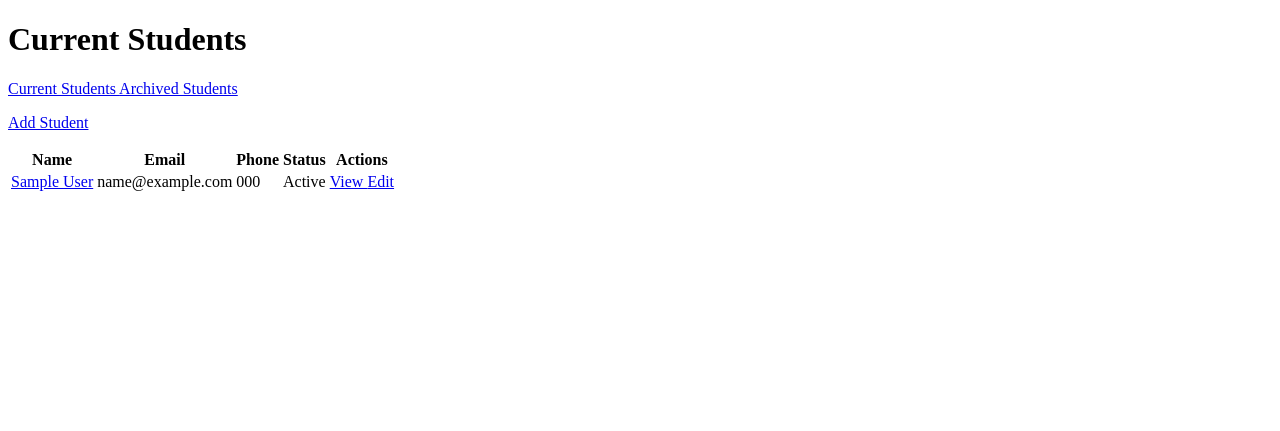
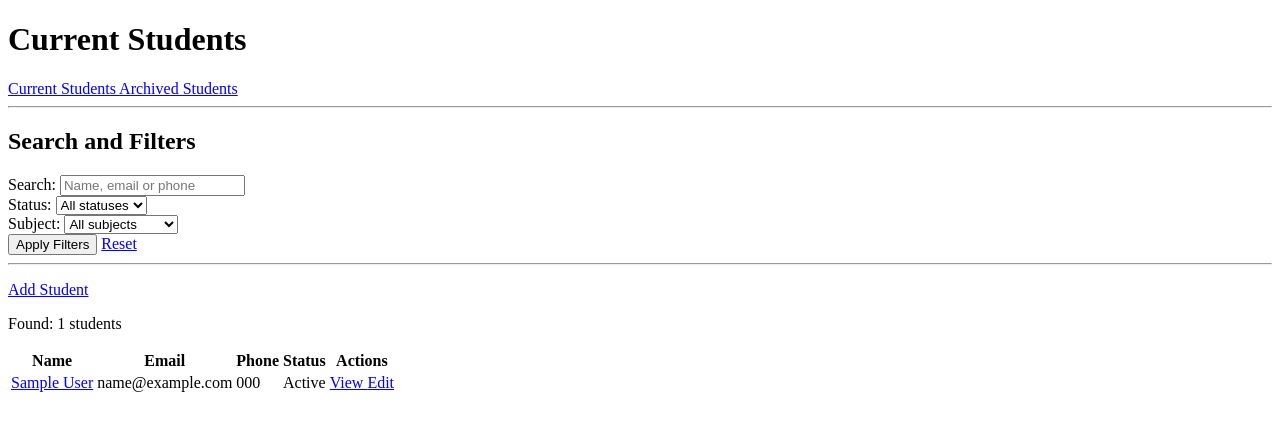
Before and after one commit to Head-Shot-53/mini_crm_system, a Django app: page /students/ in a window 1280 px wide. Shown: the part 47-478 px from the top of the page. Run offline with Django 5.2, Linux system fonts and the light colour scheme; a user stored in the database is signed in; tables that the repository leaves empty hold one stand-in row (values such as "Sample post").

Commit message:
feat: add student search filtering and pagination

```diff
--- a/apps/students/forms.py
+++ b/apps/students/forms.py
@@ -92,3 +92,49 @@ class SubjectAssignmentForm(forms.Form):
                 id__in=assigned_subject_ids,
             ).order_by("name")
         )
+
+
+class StudentFilterForm(forms.Form):
+
+    q = forms.CharField(required=False,max_length=100,label="Search",
+        widget=forms.TextInput(
+            attrs={
+                "placeholder": "Name, email or phone"
+            }
+        )
+    )
+
+    status = forms.ChoiceField(
+        required=False,
+        choices=[
+            ("", "All statuses"),
+            *[
+                choice
+                for choice in Student.Status.choices
+                if choice[0] != Student.Status.ARCHIVED
+            ]
+        ]
+    )
+
+    subject = forms.ModelChoiceField(
+        queryset=Subject.objects.none(),
+        required=False,
+        empty_label="All subjects"
+    )
+
+    def __init__(self, *args, workspace, archived=False, **kwargs):
+        super().__init__(*args, **kwargs)
+
+        self.fields["subject"].queryset = (
+            Subject.objects
+            .filter(workspace=workspace)
+            .order_by("name")
+        )
+
+        if archived:
+            self.fields.pop("status")
+
+    def clean_q(self):
+        value = self.cleaned_data["q"]
+
+        return " ".join(value.split())
--- /dev/null
+++ b/apps/students/selectors.py
@@ -0,0 +1,33 @@
+from django.db.models import Q
+
+from .models import Student
+
+
+def get_filtered_students(*, workspace, archived=False, q="", status=None, subject=None):
+    students = Student.objects.filter(workspace=workspace)
+
+    if archived:
+        students = students.filter(status=Student.Status.ARCHIVED)
+
+    else:
+        students = students.exclude(status=Student.Status.ARCHIVED)
+
+        if status:
+            students = students.filter(status=status)
+
+    if q:
+        for term in q.split():
+            students = students.filter(
+                Q(first_name__icontains=term)
+                | Q(last_name__icontains=term)
+                | Q(email__icontains=term)
+                | Q(phone__icontains=term)
+            )
+
+    if subject is not None:
+        students = students.filter(
+            subject_enrollments__subject=subject,
+            subject_enrollments__subject__workspace=workspace
+        )
+
+    return students.order_by("last_name", "first_name", "id")
--- a/apps/students/views.py
+++ b/apps/students/views.py
@@ -6,6 +6,7 @@ from django.http import Http404
 from django.shortcuts import get_object_or_404, redirect, render
 from django.views.decorators.http import require_POST
 from django.http import HttpResponseForbidden
+from django.core.paginator import Paginator
 
 from .services.lifecycle import STATUS_TRANSITIONS, change_student_status
 
@@ -13,7 +14,8 @@ from apps.academics.models import Subject
 from apps.academics.services import assign_subject_to_student
 from apps.workspaces.selectors import get_user_workspace
 
-from .forms import StudentForm, SubjectAssignmentForm
+from .forms import StudentForm, SubjectAssignmentForm, StudentFilterForm
+from .selectors import get_filtered_students
 
 from .models import Student
 
@@ -32,20 +34,48 @@ def student_list_view(request):
 
     show_archived = (request.GET.get("view") == "archived")
 
-    students = Student.objects.filter(workspace=workspace)
+    filter_form = StudentFilterForm(
+        request.GET,
+        workspace=workspace,
+        archived=show_archived
+    )
+
+    if filter_form.is_valid():
+        filters = filter_form.cleaned_data
+
+        students = get_filtered_students(
+            workspace=workspace,
+            archived=show_archived,
+            q=filters.get("q", ""),
+            status=filters.get("status"),
+            subject=filters.get("subject")
+        )
+
+    else:
+        students = Student.objects.none()
+
+    paginator = Paginator(students, per_page=10)
+
+    page_number = request.GET.get("page")
+
+    page_obj = paginator.get_page(page_number)
+
+    query_params = request.GET.copy()
+
+    query_params.pop("page", None)
 
     if show_archived:
-        students = students.filter(status=Student.Status.ARCHIVED)
+        query_params.pop("status", None)
 
-    else:
-        students = students.exclude(status=Student.Status.ARCHIVED)
-
-    students = students.order_by("last_name", "first_name", "id")
+    page_query = query_params.urlencode()
 
     return render(request, "students/student_list.html",
         {
-            "students": students,
+            "students": page_obj,
+            "page_obj": page_obj,
+            "filter_form": filter_form,
             "show_archived": show_archived,
+            "page_query": page_query,
         }
     )
 
--- a/templates/students/student_list.html
+++ b/templates/students/student_list.html
@@ -31,14 +31,111 @@
 
 </nav>
 
-<p>
+
+<hr>
+
+
+<h2>Search and Filters</h2>
+
+
+<form
+    method="get"
+    action="{% url 'students:student_list' %}"
+>
+
+    {% if show_archived %}
+
+        <input
+            type="hidden"
+            name="view"
+            value="archived"
+        >
+
+    {% endif %}
+
+
+    {{ filter_form.non_field_errors }}
+
+
+    <div>
+
+        {{ filter_form.q.label_tag }}
+
+        {{ filter_form.q }}
+
+        {{ filter_form.q.errors }}
+
+    </div>
+
+
     {% if not show_archived %}
+
+        <div>
+
+            {{ filter_form.status.label_tag }}
+
+            {{ filter_form.status }}
+
+            {{ filter_form.status.errors }}
+
+        </div>
+
+    {% endif %}
+
+
+    <div>
+
+        {{ filter_form.subject.label_tag }}
+
+        {{ filter_form.subject }}
+
+        {{ filter_form.subject.errors }}
+
+    </div>
+
+
+    <button type="submit">
+        Apply Filters
+    </button>
+
+
+    {% if show_archived %}
+
+        <a href="{% url 'students:student_list' %}?view=archived">
+            Reset
+        </a>
+
+    {% else %}
+
+        <a href="{% url 'students:student_list' %}">
+            Reset
+        </a>
+
+    {% endif %}
+
+</form>
+
+
+<hr>
+
+
+{% if not show_archived %}
+
+    <p>
 
         <a href="{% url 'students:student_create' %}">
             Add Student
         </a>
 
-    {% endif %}
+    </p>
+
+{% endif %}
+
+
+<p>
+    Found:
+    {{ page_obj.paginator.count }}
+    students
 </p>
 
 
@@ -47,6 +144,7 @@
     <table>
 
         <thead>
+
             <tr>
                 <th>Name</th>
                 <th>Email</th>
@@ -54,7 +152,9 @@
                 <th>Status</th>
                 <th>Actions</th>
             </tr>
+
         </thead>
+
 
         <tbody>
 
@@ -63,27 +163,35 @@
                 <tr>
 
                     <td>
+
                         <a href="{% url 'students:student_detail' student.id %}">
                             {{ student.full_name }}
                         </a>
+
                     </td>
+
 
                     <td>
                         {{ student.email|default:"—" }}
                     </td>
 
+
                     <td>
                         {{ student.phone|default:"—" }}
                     </td>
+
 
                     <td>
                         {{ student.get_status_display }}
                     </td>
 
+
                     <td>
+
                         <a href="{% url 'students:student_detail' student.id %}">
                             View
                         </a>
+
 
                         {% if student.status != "archived" %}
 
@@ -92,6 +200,7 @@
                             </a>
 
                         {% endif %}
+
                     </td>
 
                 </tr>
@@ -102,13 +211,62 @@
 
     </table>
 
+
 {% else %}
 
     <p>
-        You don't have any students yet.
+        No students found.
     </p>
 
 {% endif %}
 
 
+{% if page_obj.has_other_pages %}
+
+    <hr>
+
+    <nav aria-label="Student pagination">
+
+
+        {% if page_obj.has_previous %}
+
+            <a href="?{{ page_query }}{% if page_query %}&amp;{% endif %}page=1">
+                First
+            </a>
+
+
+            <a href="?{{ page_query }}{% if page_query %}&amp;{% endif %}page={{ page_obj.previous_page_number }}">
+                Previous
+            </a>
+
+        {% endif %}
+
+
+        <span>
+
+            Page {{ page_obj.number }}
+            of {{ page_obj.paginator.num_pages }}
+
+        </span>
+
+
+        {% if page_obj.has_next %}
+
+            <a href="?{{ page_query }}{% if page_query %}&amp;{% endif %}page={{ page_obj.next_page_number }}">
+                Next
+            </a>
+
+
+            <a href="?{{ page_query }}{% if page_query %}&amp;{% endif %}page={{ page_obj.paginator.num_pages }}">
+                Last
+            </a>
+
+        {% endif %}
+
+
+    </nav>
+
+{% endif %}
+
+
 {% endblock %}
```
Also changed, not shown: apps/students/tests/test_filters.py (added, +291 -0 lines).
